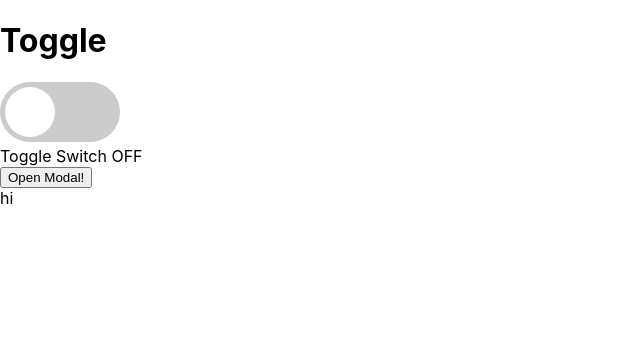
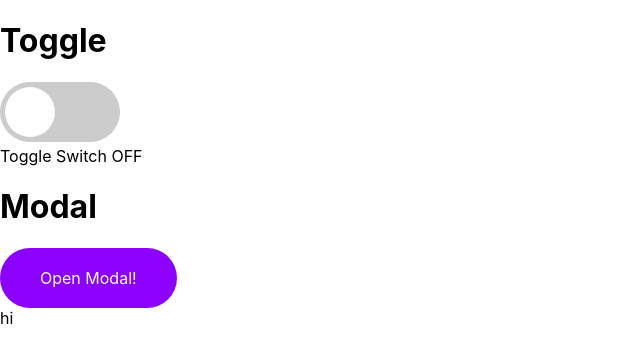
Before and after one commit to pshdev1030/wanted_pre_onboarding, a React (Create React App) app: page / in a window 1280 px wide. Shown: the top 362 px of the page, without its empty margins (0-640 px from the left). Built offline with nearby package versions, Linux system fonts and the light colour scheme.

Commit message:
Style: add style modal
add style OpenModalButton
add style ButtonWrapper

```diff
--- a/src/App.tsx
+++ b/src/App.tsx
@@ -29,7 +29,10 @@ function App() {
         <div>{toggleOn ? "Toggle Switch ON" : "Toggle Switch OFF"}</div>
       </>
       <>
-        <button onClick={onClickOpenModal}>Open Modal!</button>
+        <h1>Modal</h1>
+        <ModalOpenButton onClick={onClickOpenModal}>
+          Open Modal!
+        </ModalOpenButton>
       </>
       <>
         <Tab />
@@ -43,6 +46,15 @@ function App() {
 
 export default App;
 
+const ModalOpenButton = styled.button`
+  all: unset;
+  padding: 20px 40px;
+  border-radius: 30px;
+  cursor: pointer;
+  color: white;
+  background: #8b00ff;
+`;
+
 const ModalDummyContent = styled.div`
   color: #8b00ff;
   font-size: 20px;
--- a/src/components/Modal.tsx
+++ b/src/components/Modal.tsx
@@ -62,6 +62,7 @@ const ButtonWrapper = styled.div`
 
   & button {
     all: unset;
+    cursor: pointer;
     padding: 5px;
     font-size: 20px;
   }
```
